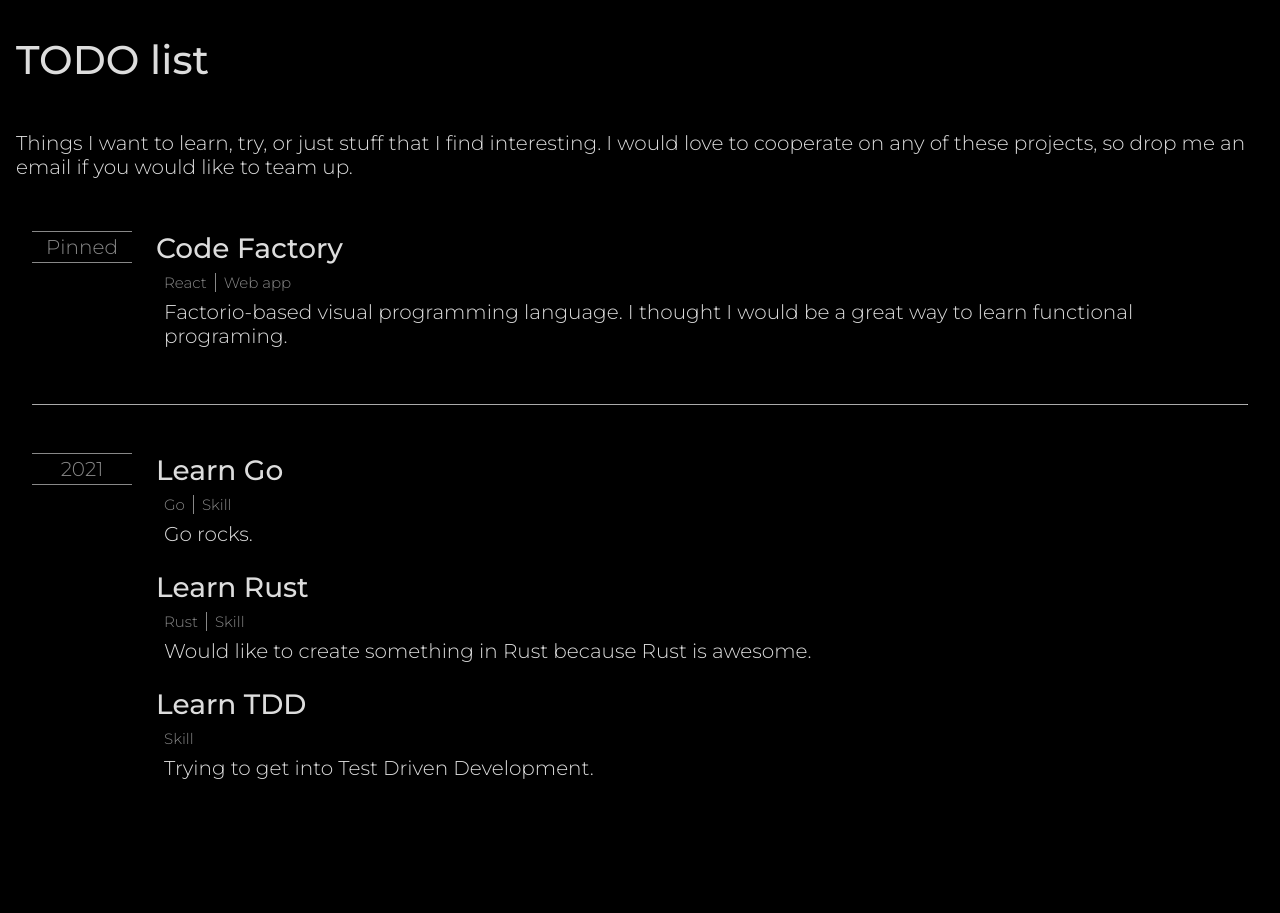
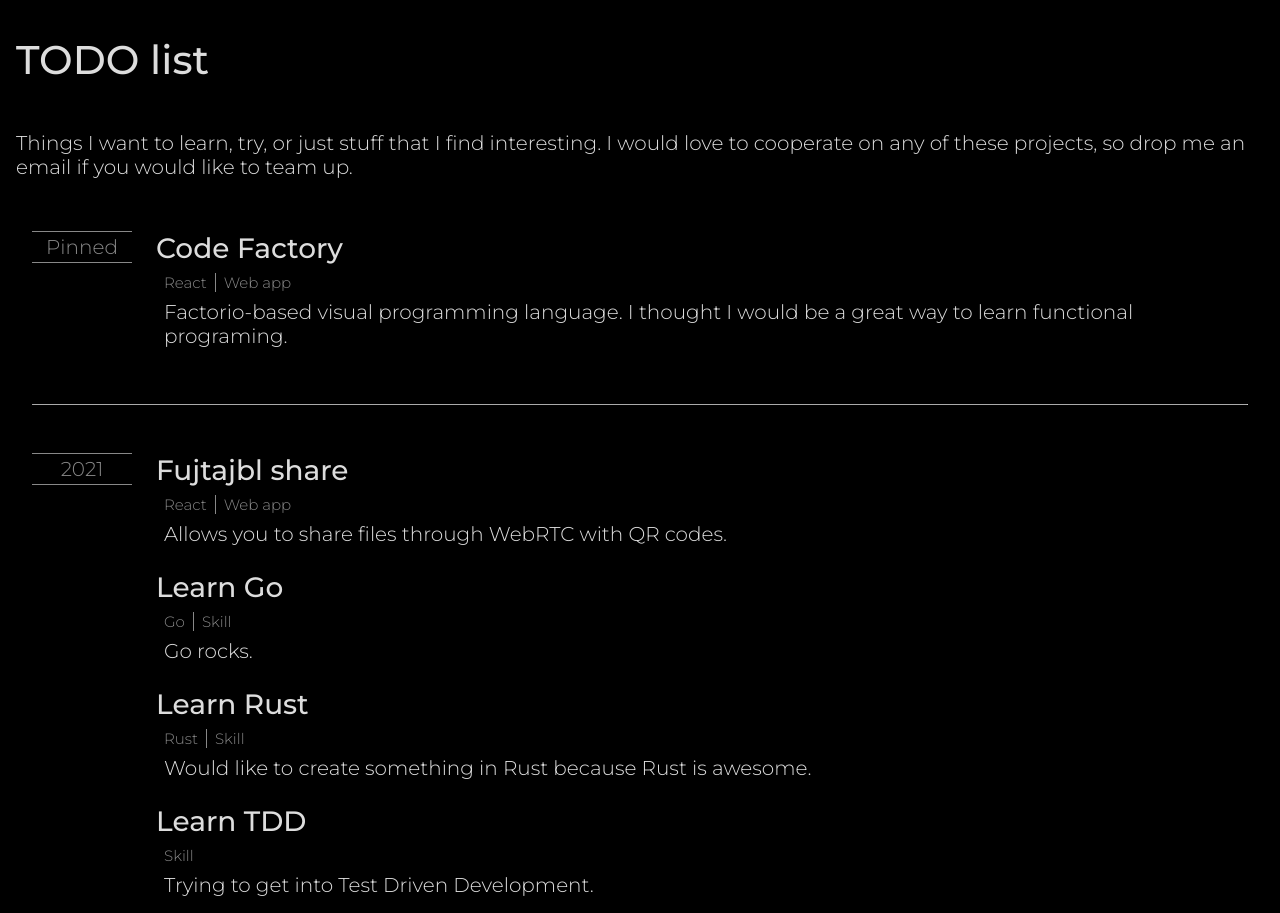
Before and after one commit to jankaifer/personal-web, a Next.js app: page /todo-list in a window 1280 px wide. Before the commit the page ends 800 px from the top, so only its background shows below. Built offline with nearby package versions, Linux system fonts and the light colour scheme.

Commit message:
added fujtabl share

```diff
--- a/Config.ts
+++ b/Config.ts
@@ -165,6 +165,13 @@ const projects: TProject[] = [
     year: 2021,
   },
   {
+    name: "Fujtajbl share",
+    description: "Allows you to share files through WebRTC with QR codes.",
+    tags: ["Web app", "React"],
+    finished: false,
+    year: 2021,
+  },
+  {
     name: "Netrex mobile app",
     description:
       "Mobile app for [Netrex](https://www.netrex.cz/en/) in React Native. Android & iOS app that can live stream video from IP cameras. We had to create our custom video player and protocol to achieve the best possible performance.",
```
